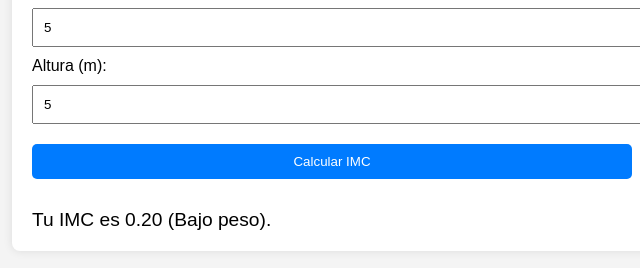
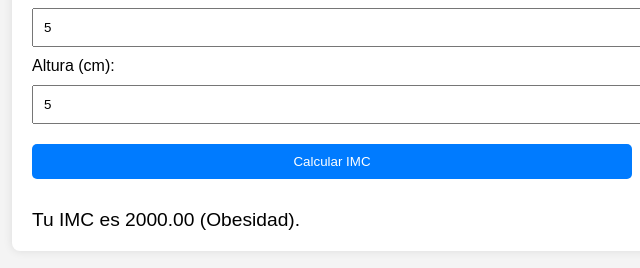
Before and after one commit to Mariadel25/IMC, a plain HTML site: page index.html in a window 1280 px wide. Both pictures are taken after typing "5", "5" into the empty fields and a click on the button "Calcular IMC". Shown: the part 170-438 px from the top of the page, 308-948 px from the left. Drawn offline with Linux system fonts and the light colour scheme.

Commit message:
Include adsense code

```diff
--- a/index.html
+++ b/index.html
@@ -5,6 +5,8 @@
     <meta name="viewport" content="width=device-width, initial-scale=1.0">
     <title>Calculadora de IMC</title>
     <link rel="stylesheet" href="style.css">
+    <script async src="https://pagead2.googlesyndication.com/pagead/js/adsbygoogle.js?client=ca-pub-9230332559625034"
+     crossorigin="anonymous"></script>
 </head>
 <body>
     <div class="container">
@@ -12,7 +14,7 @@
         <form id="imcForm">
             <label for="weight">Peso (kg):</label>
             <input type="number" id="weight" required>
-            <label for="height">Altura (m):</label>
+            <label for="height">Altura (cm):</label>
             <input type="number" id="height" step="0.01" required>
             <button type="submit">Calcular IMC</button>
         </form>
--- a/script.js
+++ b/script.js
@@ -1,7 +1,7 @@
 document.getElementById('imcForm').addEventListener('submit', function(event) {
     event.preventDefault();
     var weight = parseFloat(document.getElementById('weight').value);
-    var height = parseFloat(document.getElementById('height').value);
+    var height = parseFloat(document.getElementById('height').value)/100;
 
     if (height > 0) {
         var imc = weight / (height * height);
```
